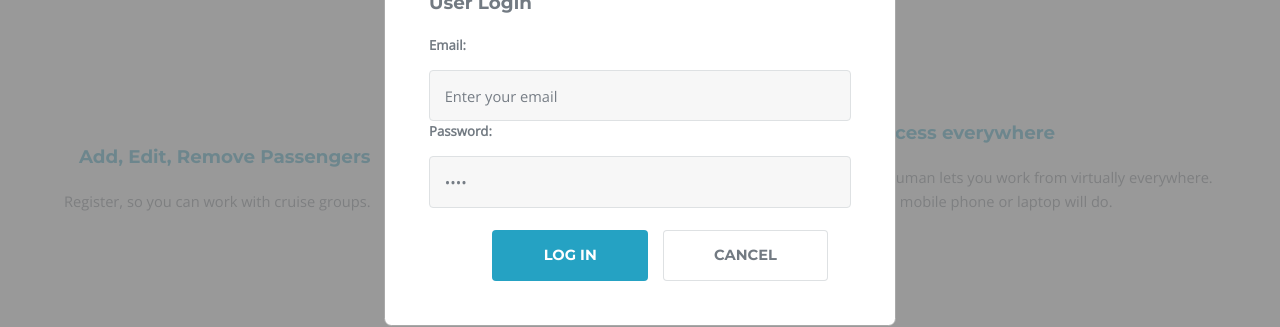
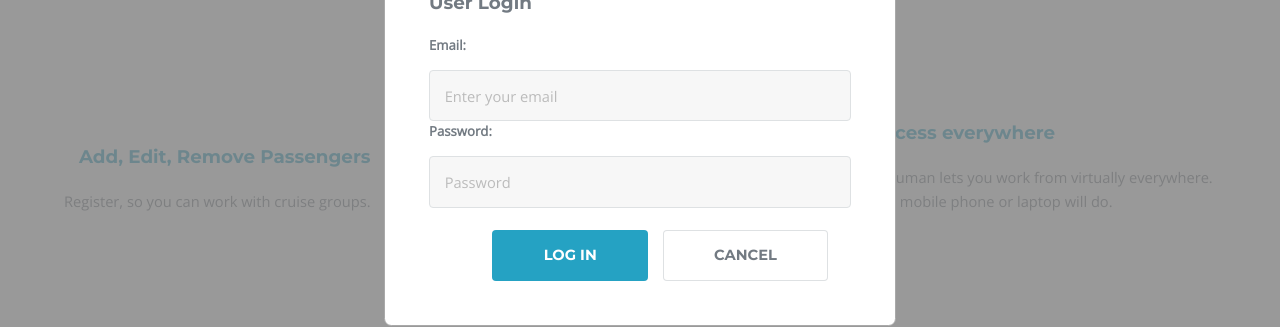
Before and after one commit to borisboev79/GrouMan-Front-End, a React (Vite) app in the folder client/: page / in a window 1280 px wide. Both pictures are taken after a click on the link "LOG IN". Shown: the part 250-577 px from the top of the page. Built offline with nearby package versions, Linux system fonts and the light colour scheme.

Commit message:
login functionallity dev

```diff
--- a/client/src/components/LoginForm.jsx
+++ b/client/src/components/LoginForm.jsx
@@ -1,9 +1,33 @@
 import "./LoginForm.css";
+import { useForm } from "../hooks/useForm";
 
 export default function LoginForm({ close }) {
+
+  const formInitialState = {
+    email: "",
+    password: "",
+  };
+
+  const { formValues, changeHandler, resetFormHandler, onSubmit } = useForm(
+    {
+      email: "",
+      password: "",
+    },
+    async (values) => {
+      try {
+        await userService.add(values);
+        resetFormHandler;
+        navigate("/users");
+      } catch (err) {
+        console.log(err);
+      }
+    }
+  );
+
+
   return (
     <div className="login-wrapper" onClick={close}>
-      <form className="login">
+      <form className="login" onSubmit={onSubmit}>
         <a className="icon close" onClick={close}></a>
         <h3>User Login</h3>
         <label htmlFor="email">Email:</label>
@@ -13,8 +37,9 @@ export default function LoginForm({ close }) {
             type="email"
             name="email"
             id="email"
-            value="Enter your email"
-            placeholder="Email"
+            value={formValues.email}
+            onChange={changeHandler}
+            placeholder="Enter your email"
           />
           <div
             data-lastpass-icon-root="true"
@@ -34,7 +59,8 @@ export default function LoginForm({ close }) {
               type="password"
               name="password"
               id="password"
-              defaultValue
+              value={formValues.password}
+              onChange={changeHandler}
               placeholder="Password"
             />
             <div
```
